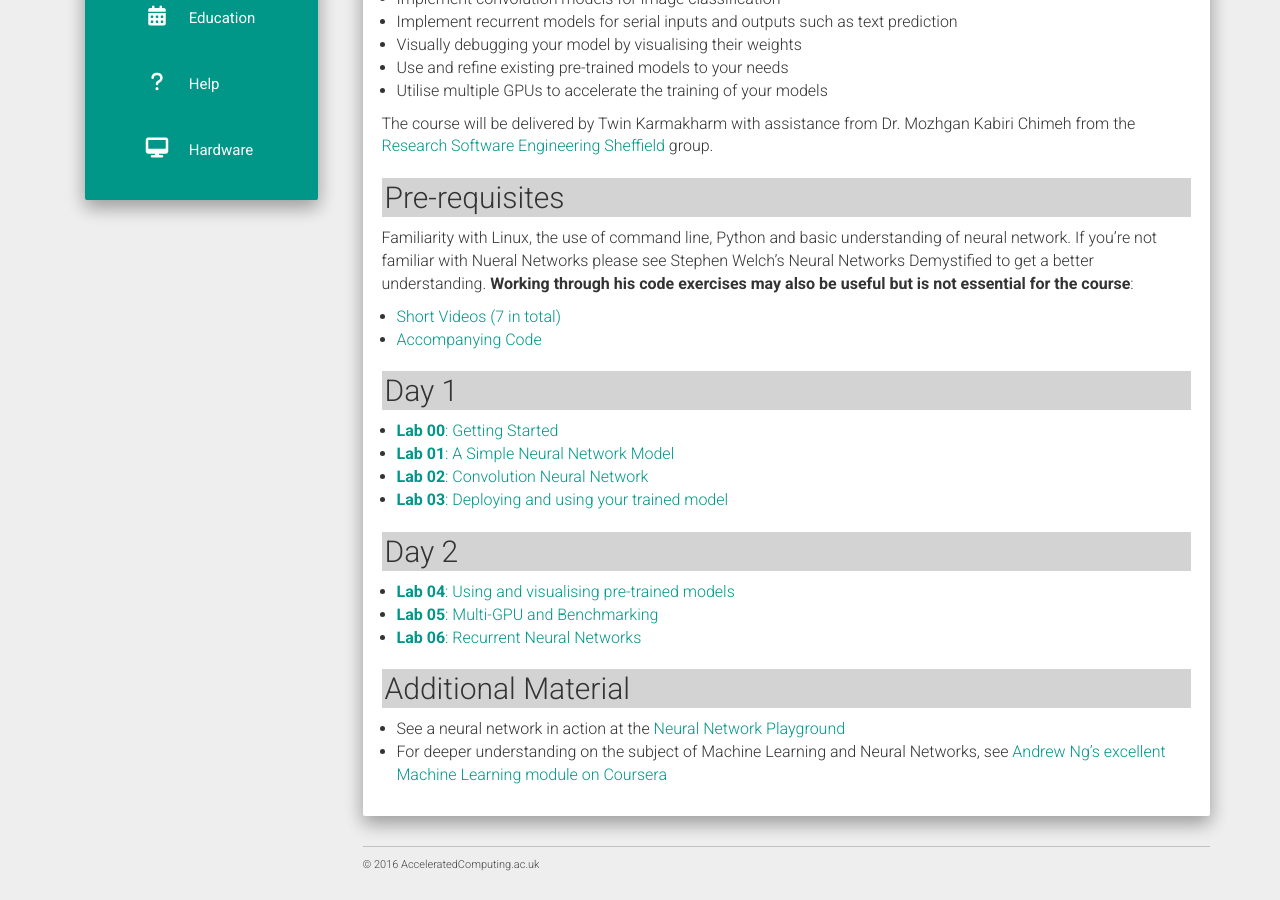
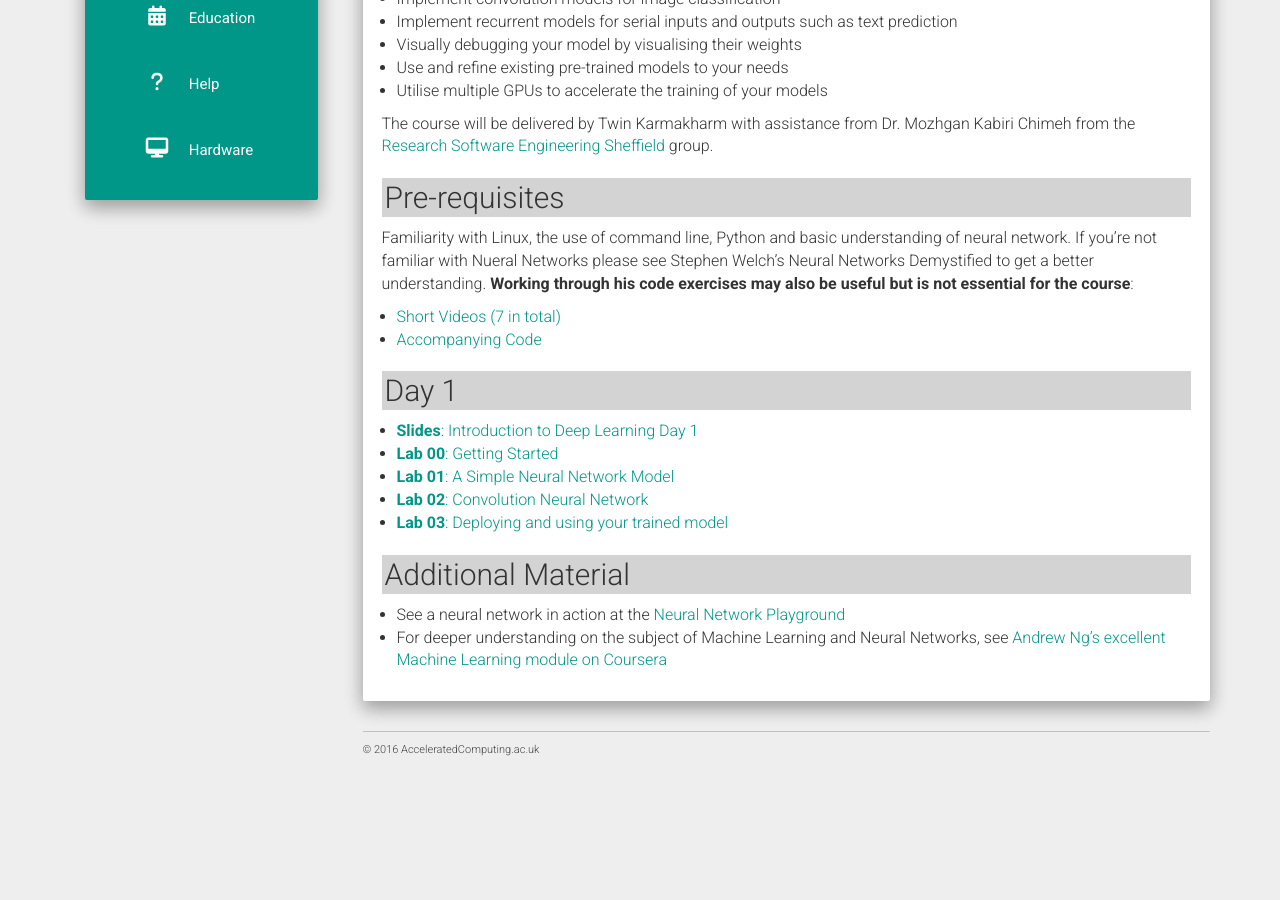
Before and after one commit to RSE-Sheffield/GPUComputing.github.io, a Jekyll site: the page built from education/intro_dl_sharc_dgx1.md, in a window 1280 px wide and 900 px high, scrolled down 612 px. Built offline with Jekyll 4.4.1, drawn with Linux system fonts in a browser that asks for light colours; nearby versions of some CDN libraries; after the commit the page ends 1397 px from its top, so only the background shows below that.

Commit message:
Updated main Intro to DL page

```diff
--- a/education/intro_dl_sharc_dgx1.md
+++ b/education/intro_dl_sharc_dgx1.md
@@ -27,18 +27,14 @@ If you're not familiar with Nueral Networks please see Stephen Welch's Neural Ne
 
 ## Day 1 ##
 
-
+* [**Slides**: Introduction to Deep Learning Day 1](/static/slides/intro_dl_sharc_dgx1/intro_to_dl_day1.pptx)
 * [**Lab 00**: Getting Started](./getting_started)
 * [**Lab 01**: A Simple Neural Network Model](./lab01)
 * [**Lab 02**: Convolution Neural Network](./lab02)
 * [**Lab 03**: Deploying and using your trained model](./lab03)
 
 
-## Day 2 ##
 
-* [**Lab 04**: Using and visualising pre-trained models](./lab04)
-* [**Lab 05**: Multi-GPU and Benchmarking](./lab05)
-* [**Lab 06**: Recurrent Neural Networks](./lab06)
 
 
 ## Additional Material ##
```
